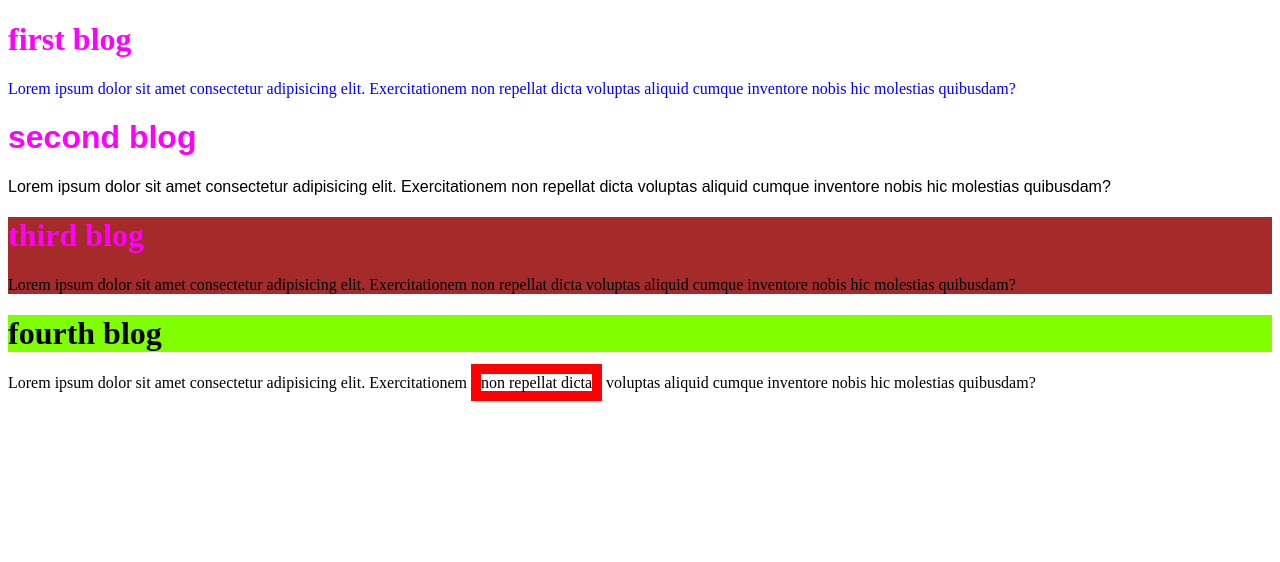
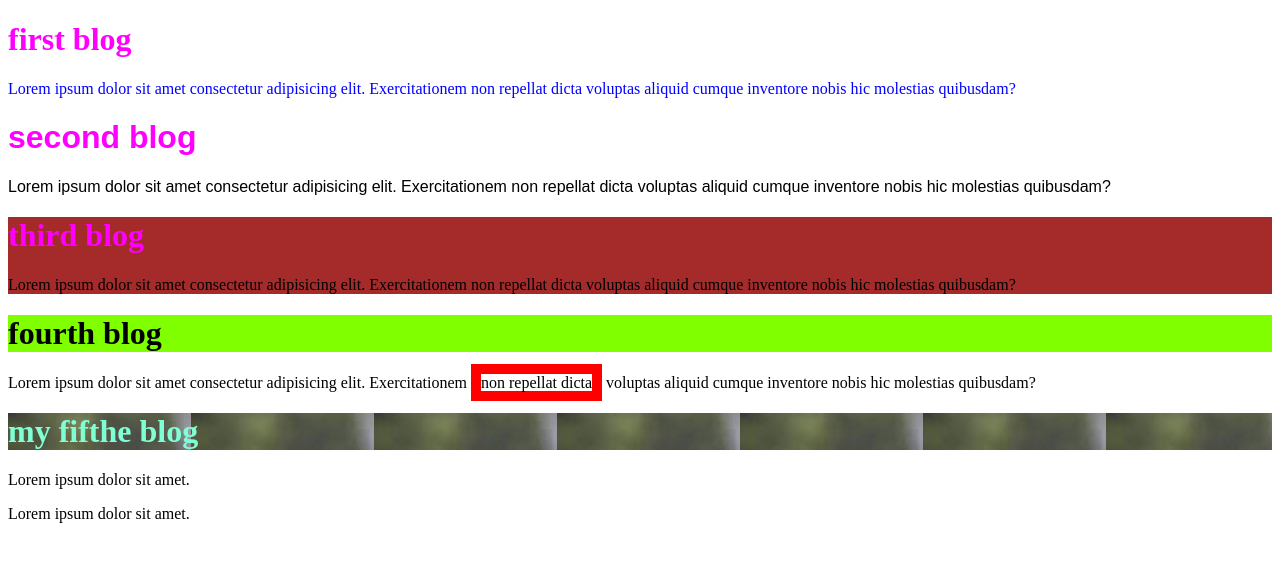
Before and after one commit to Chowdhuryabdul/my-first-website-1, a plain HTML site: page style.html in a window 1280 px wide. Drawn offline with Linux system fonts and the light colour scheme.

Commit message:
first commit of tady

```diff
--- a/style.html
+++ b/style.html
@@ -25,6 +25,11 @@
         <p>Lorem ipsum dolor sit amet consectetur adipisicing elit. Exercitationem <span style="border: 10px solid red;">non repellat dicta</span> voluptas aliquid cumque inventore nobis hic molestias quibusdam?</p>
     </div>
 
+  <div>
+    <h1 class="very-sex">my fifthe blog</h1>
+    <p class="raju">Lorem ipsum dolor sit amet.</p>
+    <p class="raju">Lorem ipsum dolor sit amet.</p>
+  </div>
 
 </body>
 </html>
--- a/styles/blog.css
+++ b/styles/blog.css
@@ -12,3 +12,9 @@
 .love{
     color: fuchsia;
 }
+
+.very-sex{
+    color: aquamarine;
+    font-weight: 800;
+    background-image: url(../images/rose/rose1.jpg);
+}
--- /dev/null
+++ b/styles/newblog.css
@@ -0,0 +1,19 @@
+
+
+ ul li {
+    color: rgb(255, 34, 0);
+    font-family: 'Lucida Sans', 'Lucida Sans Regular', 'Lucida Grande', 'Lucida Sans Unicode', Geneva, Verdana, sans-serif;
+    background-color: azure;
+    display: inline;
+ }
+
+
+ .love{
+    background-image: url(../rose.jpg);
+ }
+
+ p{
+    padding: 20px;
+    box-shadow: 0 0 0 2em red;
+    margin: 1em;
+ }
```
Also changed, not shown: newblog.html (added, +27 -0 lines).
